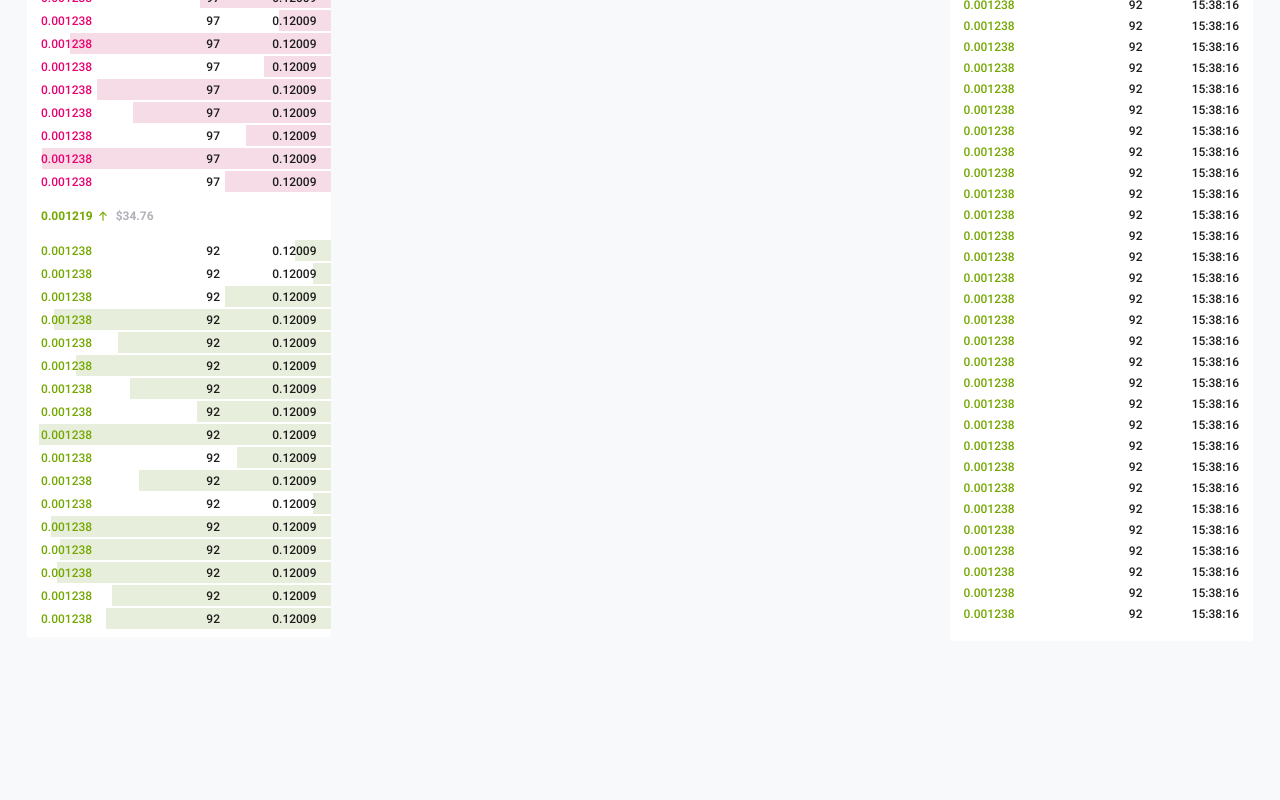
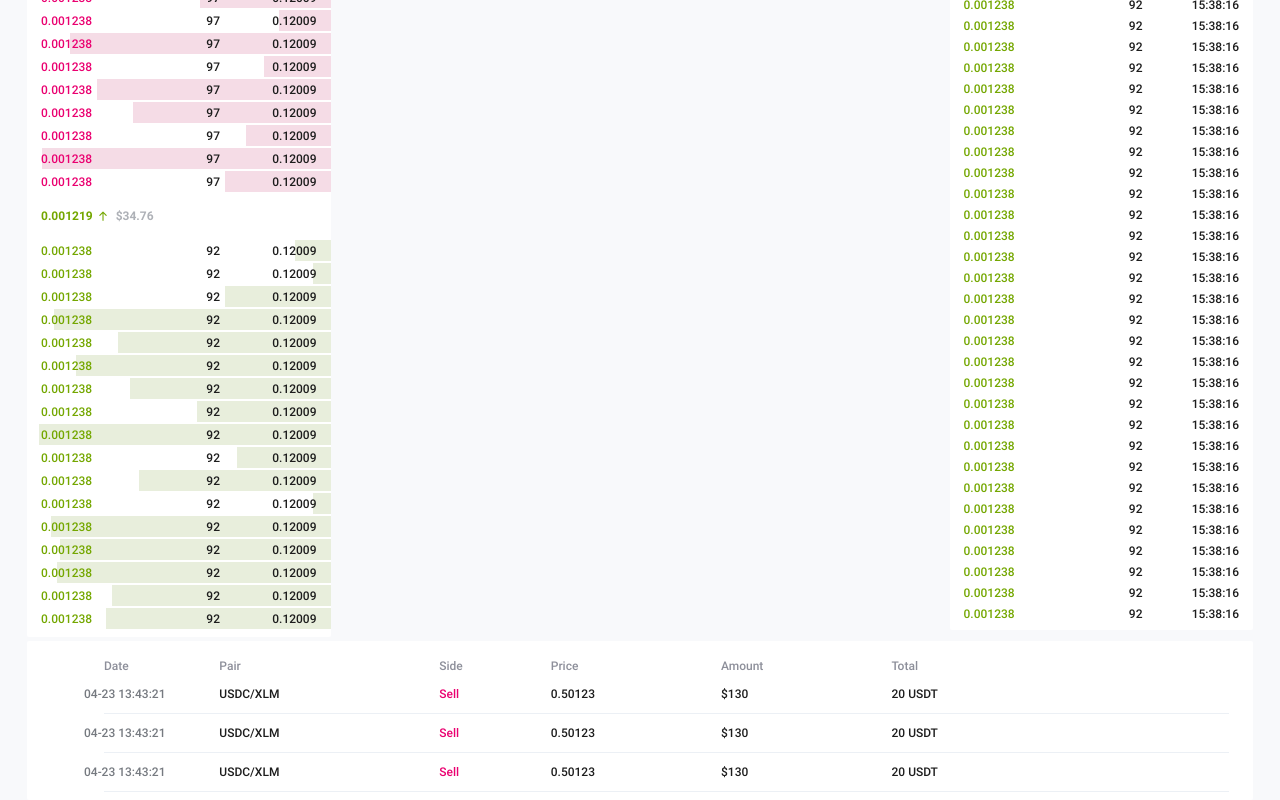
Before and after one commit to lumenswap/lumenswap.io, a React (Create React App) app: page /spot in a window 1280 px wide. Shown: the part 396-1196 px from the top of the page. Before the commit the page ends 1037 px from the top, so only its background shows below. Built offline with nearby package versions, Linux system fonts and the light colour scheme; a small style sheet from the web is missing; what stellar-sdk would draw is missing.

Commit message:
styled table component

```diff
--- a/src/App.scss
+++ b/src/App.scss
@@ -54,3 +54,7 @@ input[type=number] {
 .background-sell {
   background-color: $Rose;
 }
+
+.color-gray {
+  color: $RollingStone !important;
+}
--- a/src/components/Table/index.js
+++ b/src/components/Table/index.js
@@ -10,7 +10,7 @@ const Table = ({ tableHead, tableRows }) => (
         <tr>
           {tableHead.map((head, index) => (
             <th key={index} scope="col">
-              {head && head.toUpperCase()}
+              {head}
             </th>
           ))}
         </tr>
--- a/src/components/Table/styles.module.scss
+++ b/src/components/Table/styles.module.scss
@@ -2,8 +2,6 @@
 
 .table {
   margin-bottom: 0 !important;
-  border-collapse: separate;
-  border-spacing: 0 6px;
 
   thead th {
     border: none;
@@ -11,40 +9,27 @@
     padding-bottom: 0;
     font-size: 12px;
     font-weight: 500;
-    //color: @SpunPearl;
+    color: $Manatee;
     white-space: nowrap;
     padding-left: 0;
-    border-radius: 6px;
   }
 
   tbody td {
     border-top: none;
-    //background-color: @AthensGray;
-    font-weight: normal;
     white-space: nowrap;
-    //color: @Shark;
-    font-size: 14px;
-    padding: 9px 0;
+    color: $CodGray;
+    font-weight: 500;
+    font-size: 12px;
+    padding: 10px 10px 10px 0;
   }
 
-  tbody tr td:first-child {
-    border-top-left-radius: 6px;
-    border-bottom-left-radius: 6px;
-    padding-left: 10px;
+  tbody tr {
+    border-bottom: 1px solid $CatskillWhite;
   }
 
-  tbody tr td:last-child {
-    border-top-right-radius: 6px;
-    border-bottom-right-radius: 6px;
-  }
 
   thead tr th {
     border-bottom: none !important;
-  }
-
-  tbody tr:first-child td {
-    border-top: none !important;
-    padding-top: 14px;
   }
 
   td a,
@@ -60,22 +45,6 @@
   margin-top: -4.5px;
 }
 
-.td-status::before {
-  content: '•';
-  font-weight: bold;
-  font-size: 20px;
-  margin-right: 4px;
-  margin-top: -1px;
-}
-
-.td-success {
-  //color: @Keppel!important;
-}
-
-.td-warn {
-  //color: @Tangerine!important;
-}
-
 .table-scroll {
   overflow-x: scroll;
 }
@@ -86,12 +55,12 @@
 }
 
 .table-scroll::-webkit-scrollbar {
-  height: 7px;
+  height: 6px;
   background-color: transparent;
 }
 
 .table-scroll::-webkit-scrollbar-thumb {
   border-radius: 10px;
-  //background-color: @Gray;
+  background-color: $CatskillWhite;
   cursor: pointer;
 }
--- a/src/pages/Spot/index.js
+++ b/src/pages/Spot/index.js
@@ -3,6 +3,7 @@ import Header from 'components/Header';
 import SpotList from 'components/SpotList';
 import CustomTabs from 'components/CustomTabs';
 import DetailList from 'components/DetailList';
+import Table from 'components/Table';
 import styles from './styles.module.scss';
 
 const orderListHeader = ['Price (USDC)', 'Amounr(XLM)', 'Total'];
@@ -39,10 +40,27 @@ const details = [
   { title: 'USDC asset issuer', value: 'GACPKH..LKELVK' },
 ];
 
+const tableHeader = ['Date', 'Pair', 'Side', 'Price', 'Amount', 'Total'];
+const tableRows = () => [0, 1, 2].map((row, index) => (
+  <tr key={index}>
+    <td className="color-gray">
+      <div className={styles['td-outside']}>
+        04-23  13:43:21
+      </div>
+    </td>
+    <td>USDC/XLM</td>
+    <td className="color-sell">Sell</td>
+    <td>0.50123</td>
+    <td>$130</td>
+    <td width="30%">20 USDT</td>
+  </tr>
+));
+
 const Spot = () => (
   <div className="container-fluid">
     <Header />
     <div className="layout mt-4 other">
+      {/* top section */}
       <div className={classNames('row', styles.row)}>
         <div className="col-3">
           <div className={styles.card} />
@@ -53,6 +71,7 @@ const Spot = () => (
           </div>
         </div>
       </div>
+      {/* middle section */}
       <div className={classNames('row', styles.row)}>
         <div className="col-xl-3 col-lg-6 col-md-6 col-sm-12 col-12 order-xl-1 order-lg-2 order-sm-2 order-2 c-col">
           <div className={classNames(styles.card, styles['card-left'])}>
@@ -73,6 +92,16 @@ const Spot = () => (
           </div>
         </div>
       </div>
+      {/* end section */}
+      <div className={classNames('row', styles.row)}>
+        <div className="col-12 c-col">
+          <div className={classNames(styles.card, styles['card-table'])}>
+            <div className={styles['container-table']}>
+              <Table tableRows={tableRows()} tableHead={tableHeader} />
+            </div>
+          </div>
+        </div>
+      </div>
     </div>
   </div>
 );
--- a/src/pages/Spot/styles.module.scss
+++ b/src/pages/Spot/styles.module.scss
@@ -20,7 +20,6 @@
 }
 
 .card-right {
-  height: 100%;
   padding: 8px 14px 6px 14px;
 }
 
@@ -32,3 +31,16 @@
   margin-right: -14px;
   margin-left: -14px;
 }
+
+.card-table {
+  padding: 16px 24px 8px 14px;
+}
+
+.td-outside {
+  margin-left: -20px;
+  position: absolute;
+}
+
+.container-table {
+  margin-left: 63px;
+}
```
